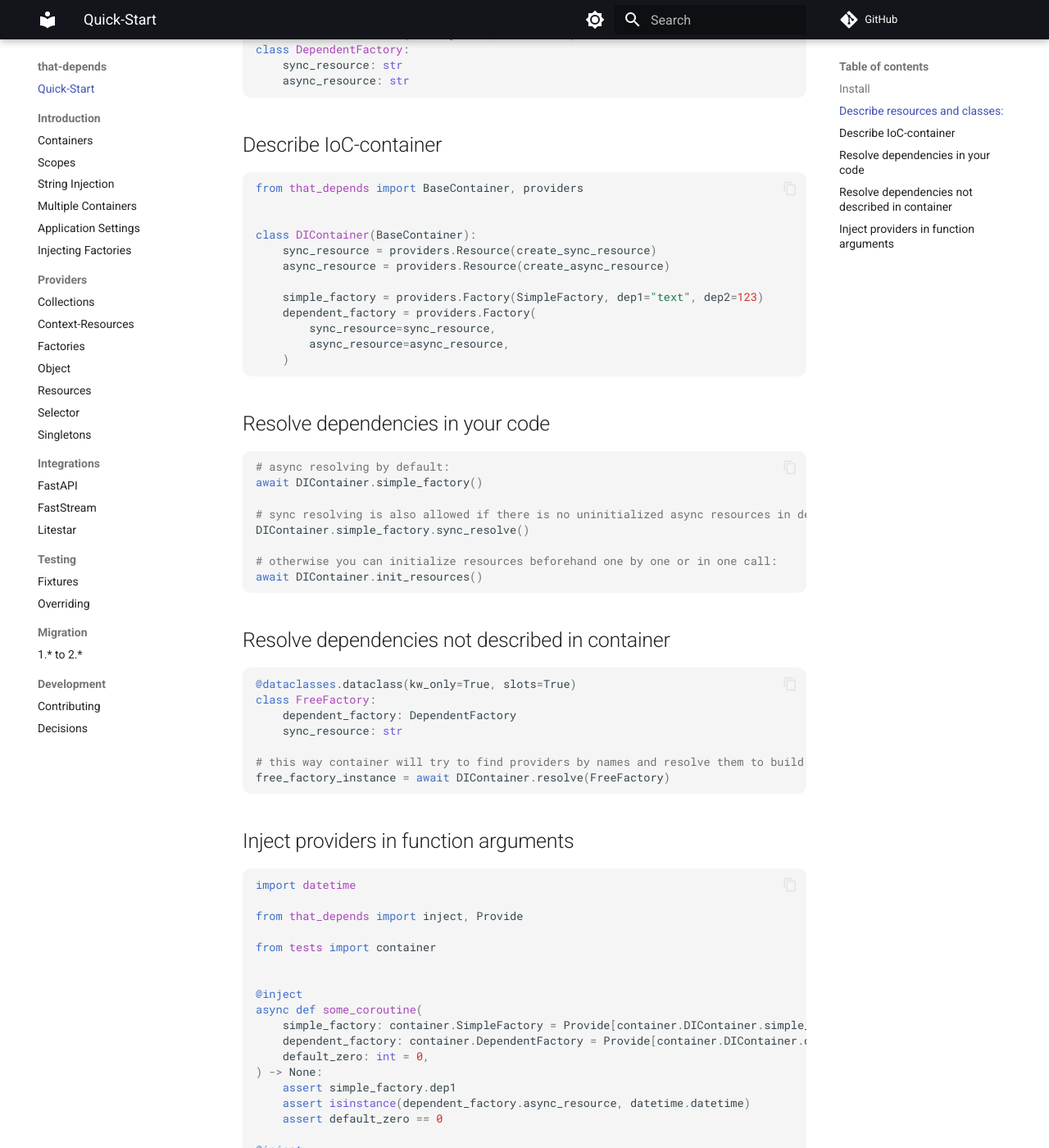
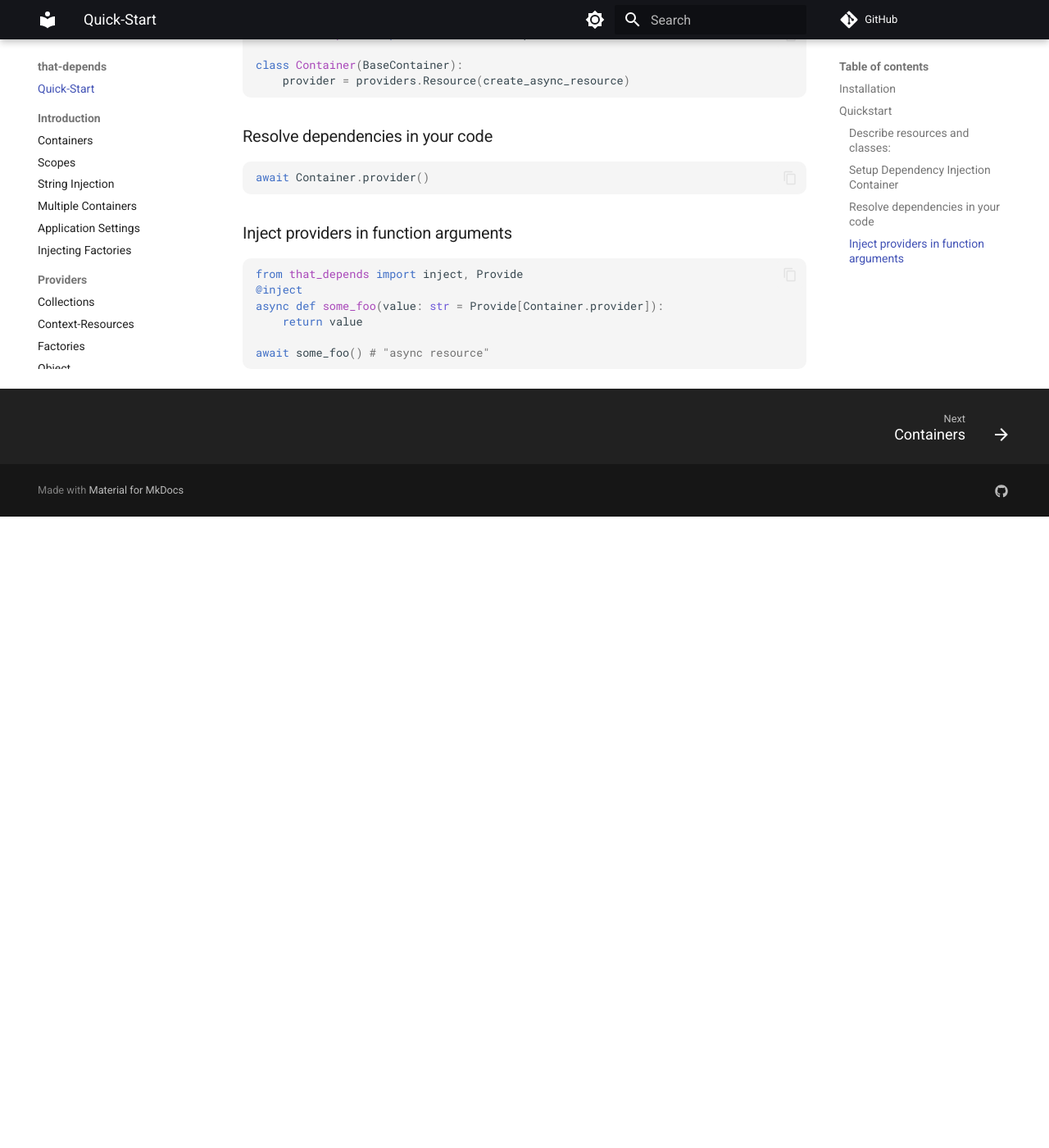
Before and after one commit to modern-python/that-depends, an MkDocs documentation site: the page built from docs/index.md, in a window 1280 px wide and 1400 px high, scrolled down 835 px. Shown: the whole window at 82% size. Built offline with MkDocs 1.6.1 and Material for MkDocs 9.7.7, drawn with Linux system fonts in a browser that asks for light colours; comment, search, counter and statistics services are not loaded; after the commit the page ends 1465 px from its top, so only the background shows below that; some of the changed text lies outside the part shown.

Commit message:
Updated some core docs.

````diff
--- a/docs/index.md
+++ b/docs/index.md
@@ -1,106 +1,55 @@
-# Quickstart
-## Install
+# That Depends
+
+Welcome to the `that-depends documentation`!
+
+`that-depends` is a python dependency injection framework which, among other things,
+supports the following:
+- Async and sync dependency resolution
+- Scopes and granular context management
+- Dependency injection anywhere
+- Compatibility with popular frameworks like `FastAPI` and `LiteStar`
+
+---
+
+## Installation
+
 ```bash
 pip install that-depends
 ```
 
-## Describe resources and classes:
+---
+
+## Quickstart
+
+### Describe resources and classes:
 ```python
-import dataclasses
-import logging
-import typing
-
-
-logger = logging.getLogger(__name__)
-
-
-# singleton provider with finalization
-def create_sync_resource() -> typing.Iterator[str]:
-    logger.debug("Resource initiated")
-    try:
-        yield "sync resource"
-    finally:
-        logger.debug("Resource destructed")
-
-
-# same, but async
-async def create_async_resource() -> typing.AsyncIterator[str]:
+async def create_async_resource():
     logger.debug("Async resource initiated")
     try:
         yield "async resource"
     finally:
         logger.debug("Async resource destructed")
-
-
-@dataclasses.dataclass(kw_only=True, slots=True)
-class DependentFactory:
-    sync_resource: str
-    async_resource: str
 ```
 
-## Describe IoC-container
+### Setup Dependency Injection Container
 ```python
 from that_depends import BaseContainer, providers
 
-
-class DIContainer(BaseContainer):
-    sync_resource = providers.Resource(create_sync_resource)
-    async_resource = providers.Resource(create_async_resource)
-
-    simple_factory = providers.Factory(SimpleFactory, dep1="text", dep2=123)
-    dependent_factory = providers.Factory(
-        sync_resource=sync_resource,
-        async_resource=async_resource,
-    )
+class Container(BaseContainer):
+    provider = providers.Resource(create_async_resource)
 ```
 
-## Resolve dependencies in your code
+### Resolve dependencies in your code
 ```python
-# async resolving by default:
-await DIContainer.simple_factory()
-
-# sync resolving is also allowed if there is no uninitialized async resources in dependencies
-DIContainer.simple_factory.sync_resolve()
-
-# otherwise you can initialize resources beforehand one by one or in one call:
-await DIContainer.init_resources()
+await Container.provider()
 ```
 
-## Resolve dependencies not described in container
+### Inject providers in function arguments
 ```python
-@dataclasses.dataclass(kw_only=True, slots=True)
-class FreeFactory:
-    dependent_factory: DependentFactory
-    sync_resource: str
+from that_depends import inject, Provide
+@inject
+async def some_foo(value: str = Provide[Container.provider]):
+    return value
 
-# this way container will try to find providers by names and resolve them to build FreeFactory instance
-free_factory_instance = await DIContainer.resolve(FreeFactory)
+await some_foo() # "async resource"
 ```
-
-## Inject providers in function arguments
-```python
-import datetime
-
-from that_depends import inject, Provide
-
-from tests import container
-
-
-@inject
-async def some_coroutine(
-    simple_factory: container.SimpleFactory = Provide[container.DIContainer.simple_factory],
-    dependent_factory: container.DependentFactory = Provide[container.DIContainer.dependent_factory],
-    default_zero: int = 0,
-) -> None:
-    assert simple_factory.dep1
-    assert isinstance(dependent_factory.async_resource, datetime.datetime)
-    assert default_zero == 0
-
-@inject
-def some_function(
-    simple_factory: container.SimpleFactory = Provide[container.DIContainer.simple_factory],
-    default_zero: int = 0,
-) -> None:
-    assert simple_factory.dep1
-    assert default_zero == 0
-```
--- a/docs/introduction/ioc-container.md
+++ b/docs/introduction/ioc-container.md
@@ -1,57 +1,54 @@
-# IOC-container with dependencies
+# The Dependency Injection Container
+
+Containers serve as a central place to store and manage providers. You also define
+your dependency graph in the containers.
+
+While providers can be defined outside of containers with that depends, this is not recommended
+if you want to use any [context features](../providers/context-resources.md)
+
+
+## Quickstart
+
+Define a container by subclassing `BaseContainer` and define your providers as class attributes.
+```python
+from that_depends import BaseContainer
+
+class Container(BaseContainer):
+    # define your providers here
+```
+
+Then you can build your dependency graph within the container:
 
 ```python
-import dataclasses
-import logging
-import typing
+from that_depends import providers
 
-from that_depends import BaseContainer, providers
+class Container(BaseContainer):
+    config = providers.Singleton(Config)
+    session = providers.Factory(create_db_session, config=config.db) # (1)!
+
+    user_repository = providers.Factory(
+        UserRepository,
+        session=session,
+        config.users
+    ) # (2)!
 
 
-logger = logging.getLogger(__name__)
+```
 
+1. The configuration will be resolved and then the `.db` attribute will be passed to the `create_db_session` creator
+as a keyword argument when resolving the `session` provider.
+2. Depends on both the session and configuration providers.
 
-# singleton provider with cleaning up
-def create_sync_resource() -> typing.Iterator[str]:
-    logger.debug("Resource initiated")
-    try:
-        yield "sync resource"
-    finally:
-        logger.debug("Resource destructed")
+## Building the dependency graph.
 
+When a provider is resolved, it will attempt to resolve all dependant providers.
+This means that when connecting providers it is import to consider context switching between
+sync and async providers.
 
-# same, but async
-async def create_async_resource() -> typing.AsyncIterator[str]:
-    logger.debug("Async resource initiated")
-    try:
-        yield "async resource"
-    finally:
-        logger.debug("Async resource destructed")
+For example, a resolution order like this will fail:
+```
+ASYNC --> SYNC -!-> ASYNC
+```
 
-
-@dataclasses.dataclass(kw_only=True, slots=True)
-class IndependentFactory:
-    dep1: str
-    dep2: int
-
-
-@dataclasses.dataclass(kw_only=True, slots=True)
-class DependentFactory:
-    independent_factory: IndependentFactory
-    sync_resource: str
-    async_resource: str
-
-
-class DIContainer(BaseContainer):
-    sync_resource = providers.Resource(create_sync_resource)
-    async_resource = providers.Resource(create_async_resource)
-
-    independent_factory = providers.Factory(IndependentFactory, dep1="text", dep2=123)
-    dependent_factory = providers.Factory(
-        DependentFactory,
-        independent_factory=independent_factory,
-        sync_resource=sync_resource,
-        async_resource=async_resource,
-    )
-
-```
+Once you switch to sync, you can no longer switch back to async.
+To avoid such issues, it is recommended to use async as frequently as possible.
--- a/mkdocs.yml
+++ b/mkdocs.yml
@@ -70,13 +70,15 @@ markdown_extensions:
   - pymdownx.highlight:
       anchor_linenums: true
       line_spans: __span
-      pygments_lang_class: false
+      pygments_lang_class: true
   - pymdownx.inlinehilite
   - pymdownx.snippets
   - pymdownx.superfences
   - def_list
   - codehilite:
       use_pygments: true
+  - attr_list
+  - md_in_html
 
 extra_css:
   - css/code.css
````
